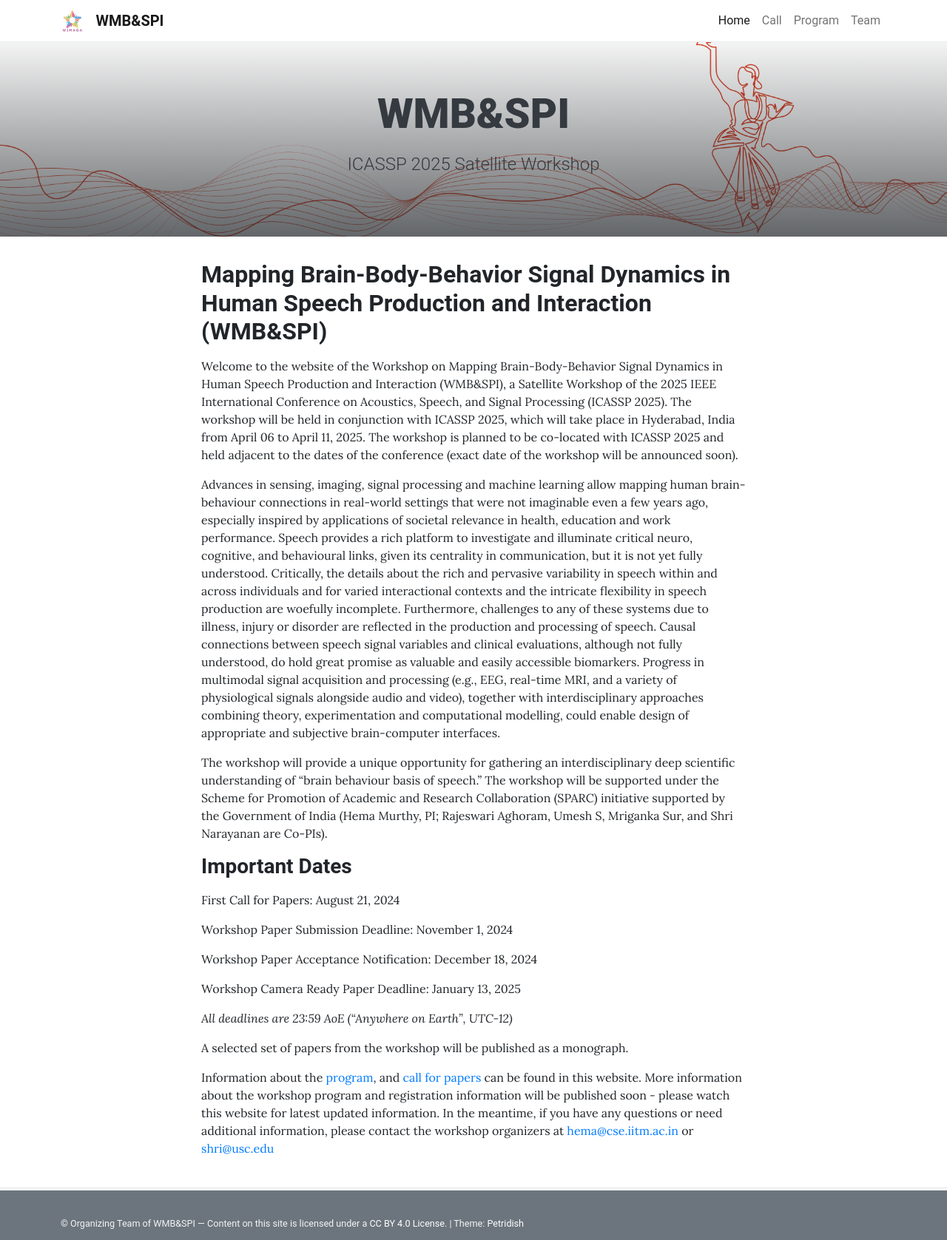
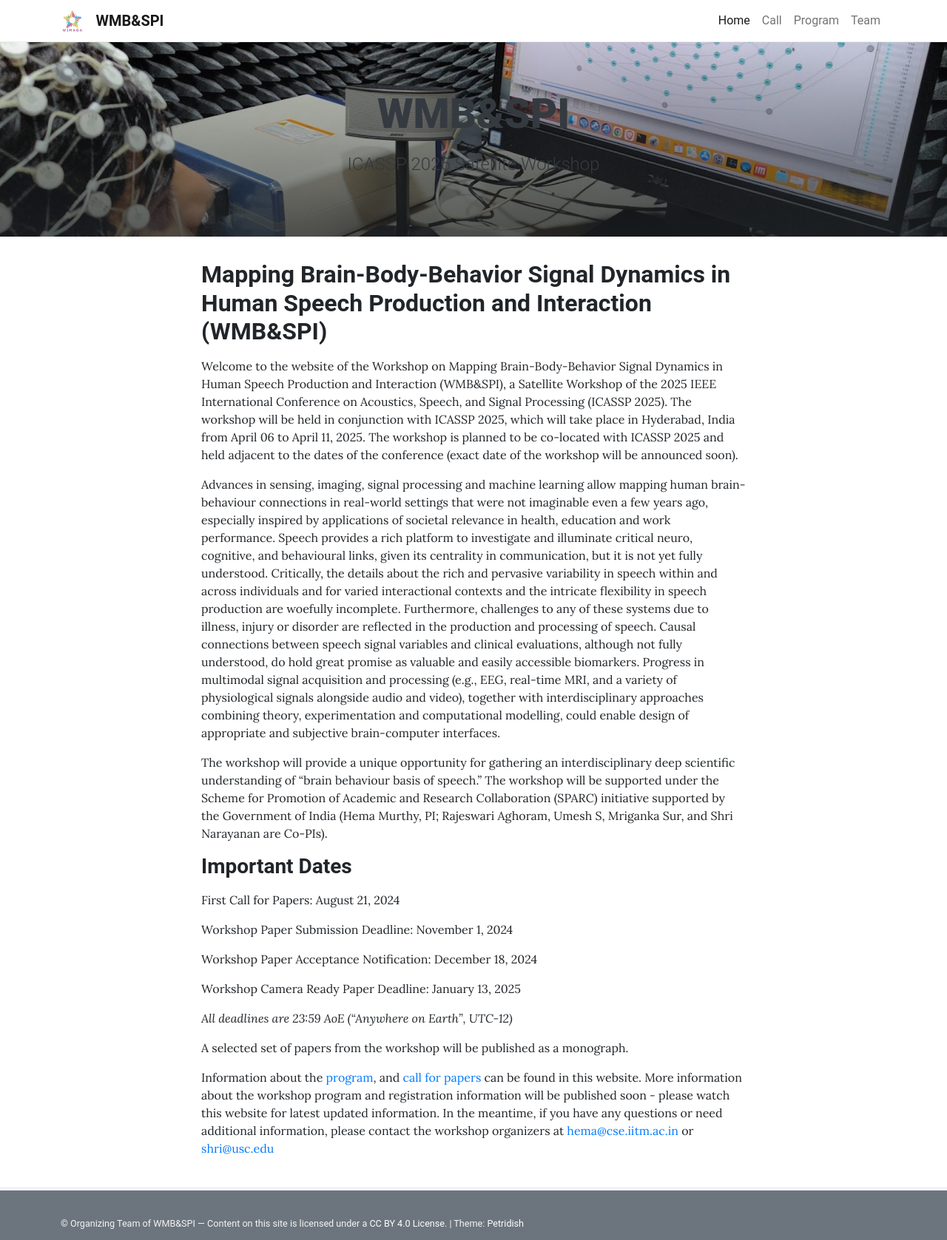
Before and after one commit to wmbspi/wmbspi.github.io, a Jekyll site: the page built from pages/home.md, in a window 1280 px wide. Shown: the whole page at 74% size. Built offline with Jekyll 4.4.1, drawn with Linux system fonts in a browser that asks for light colours.

Commit message:
Update home.md

```diff
--- a/pages/home.md
+++ b/pages/home.md
@@ -2,7 +2,7 @@
 layout: home
 title: WMB&SPI
 description: ICASSP 2025 Satellite Workshop
-background: /assets/theme/images/header.png
+background: /assets/theme/images/bckg.jpg
 permalink: /
 ---
 
```
